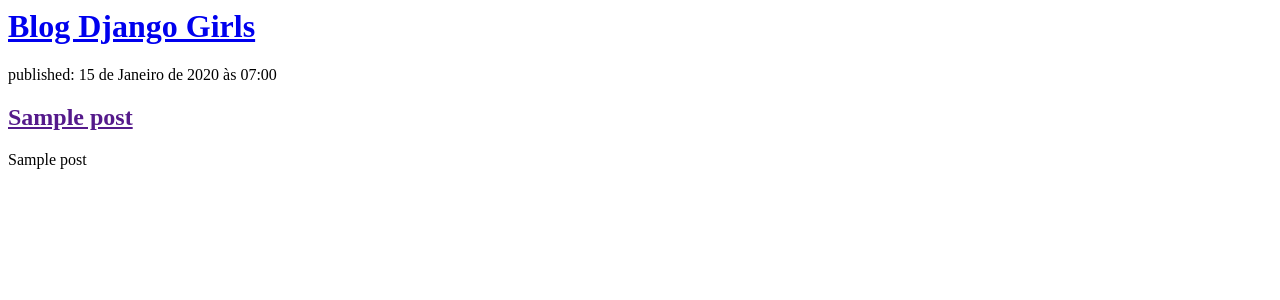
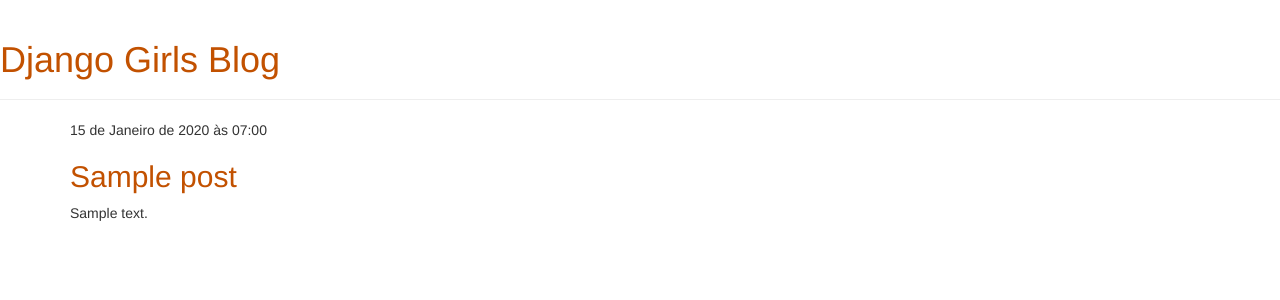
Before and after one commit to carloslsantana87/my-first-blog, a Django app: page / in a window 1280 px wide. Shown: the top 300 px of the page. Run offline with Django 4.2, Linux system fonts and the light colour scheme; tables that the repository leaves empty hold one stand-in row (values such as "Sample post"); some libraries are stand-ins or nearby versions.

Commit message:
Added view and template for detailed blog post as well as CSS for the site.

```diff
--- /dev/null
+++ b/blog/static/css/blog.css
@@ -0,0 +1,3 @@
+h1 a, h2 a {
+    color: #C25100;
+}
--- /dev/null
+++ b/blog/templates/blog/base.html
@@ -0,0 +1,23 @@
+{% load static %}
+<html>
+    <head>
+        <title>Django Girls blog</title>
+        <link rel="stylesheet" href="//maxcdn.bootstrapcdn.com/bootstrap/3.2.0/css/bootstrap.min.css">
+        <link rel="stylesheet" href="//maxcdn.bootstrapcdn.com/bootstrap/3.2.0/css/bootstrap-theme.min.css">
+        <link href='//fonts.googleapis.com/css?family=Lobster&subset=latin,latin-ext' rel='stylesheet' type='text/css'>
+        <link rel="stylesheet" href="{% static 'css/blog.css' %}">
+    </head>
+    <body>
+        <div class="page-header">
+            <h1><a href="/">Django Girls Blog</a></h1>
+        </div>
+        <div class="content container">
+            <div class="row">
+                <div class="col-md-8">
+                {% block content %}
+                {% endblock %}
+                </div>
+            </div>
+        </div>
+    </body>
+</html>
--- a/blog/templates/blog/post_list.html
+++ b/blog/templates/blog/post_list.html
@@ -1,17 +1,12 @@
-<html>
-    <head>
-        <title>Blog Django Girls</title>
-    </head>
-    <body>
-        <div>
-            <h1><a href="/">Blog Django Girls</a></h1>
+{% extends 'blog/base.html' %}
+{% block content %}
+    {% for post in posts %}
+        <div class="post">
+            <div class="date">
+                {{ post.published_date }}
+            </div>
+            <h2><a href="{% url 'post_detail' pk=post.pk %}">{{ post.title }}</a></h2>
+            <p>{{ post.text|linebreaksbr }}</p>
         </div>
-        {% for post in posts %}
-        <div>
-            <p>published: {{ post.published_date }}</p>
-            <h2><a href="">{{ post.title }}</a></h2>
-            <p>{{ post.title|linebreaksbr }}</p>
-    </div>
-{% endfor %}
-    </body>
-</html>
+    {% endfor %}
+{% endblock %}
--- a/blog/urls.py
+++ b/blog/urls.py
@@ -3,4 +3,5 @@
 
 urlpatterns = [
     path('', views.post_list, name='post_list'),
+    path('post/<int:pk>/', views.post_detail, name='post_detail'),
 ]
--- a/blog/views.py
+++ b/blog/views.py
@@ -1,4 +1,4 @@
-from django.shortcuts import render
+from django.shortcuts import render , get_object_or_404
 from django.utils import timezone
 from .models import Post
 
@@ -7,3 +7,7 @@
 def post_list(request):
     posts = Post.objects.filter(published_date__lte=timezone.now()).order_by('published_date')
     return render(request, 'blog/post_list.html', {'posts': posts})
+
+def post_detail(request, pk):
+    post = get_object_or_404(Post, pk=pk)
+    return render(request, 'blog/post_detail.html', {'post': post})
--- a/mysite/settings.py
+++ b/mysite/settings.py
@@ -117,7 +117,9 @@
 # https://docs.djangoproject.com/en/4.2/howto/static-files/
 
 STATIC_URL = 'static/'
-STATIC_ROOT = BASE_DIR / 'static'
+STATICFILES_DIRS = [
+    BASE_DIR / 'blog' / 'static' / 'css',
+]
 
 # Default primary key field type
 # https://docs.djangoproject.com/en/4.2/ref/settings/#default-auto-field
```
Also changed, not shown: blog/templates/blog/post_detail.html (added, +13 -0 lines).
